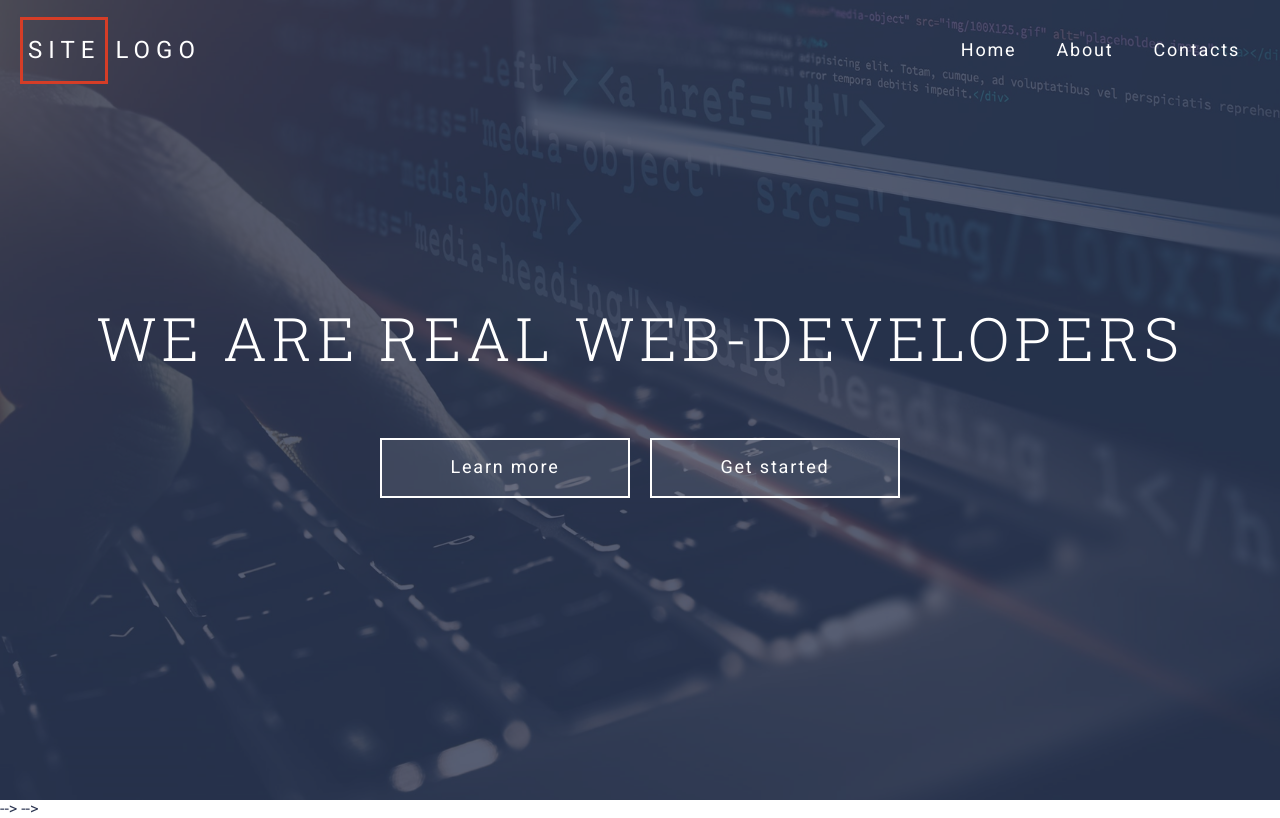
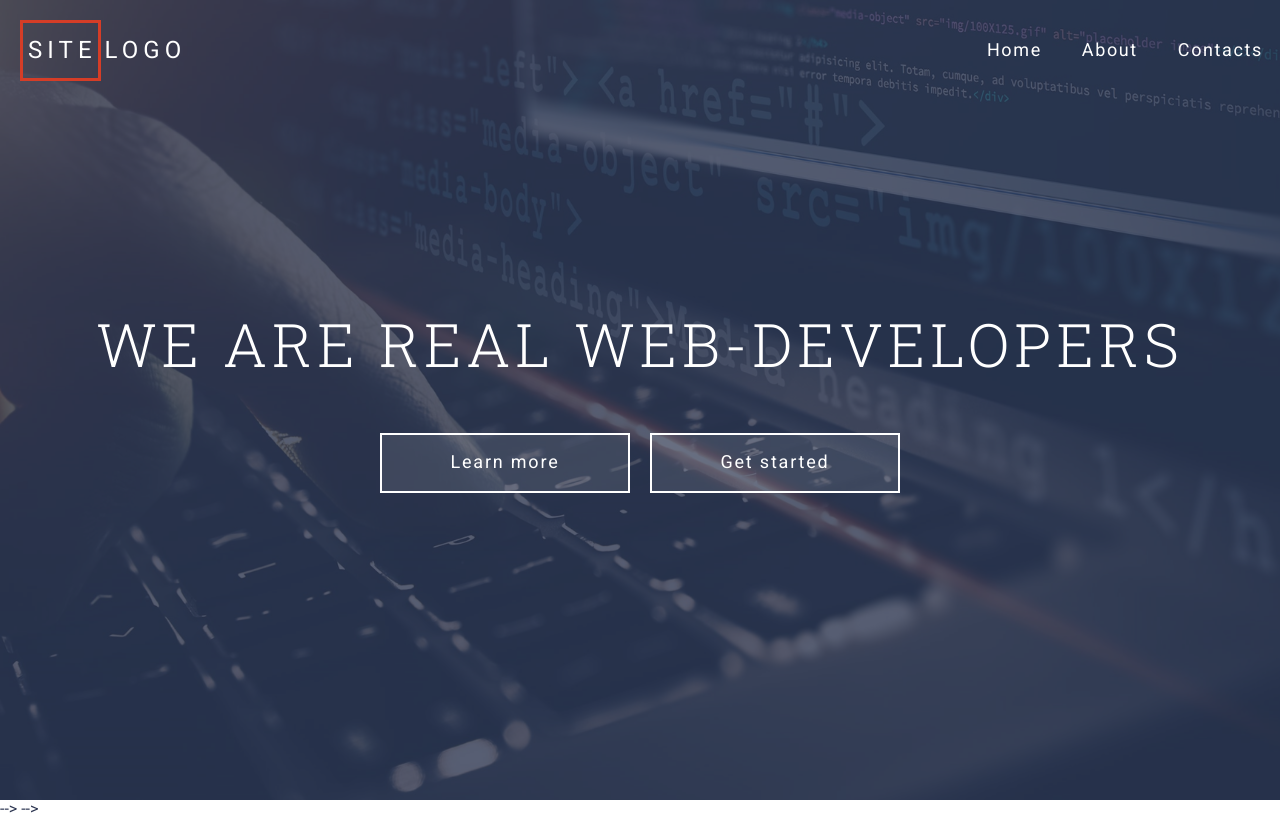
Before and after one commit to AlexSkrud/my_project, a website: page index.html in a window 1280 px wide. Drawn offline with Linux system fonts and the light colour scheme.

Commit message:
попиксельная обработка header

```diff
--- a/assets/scss/common/_typography.scss
+++ b/assets/scss/common/_typography.scss
@@ -17,7 +17,7 @@ body {
 
 h1 {
   letter-spacing: 0.08em;
-
+  line-height: 1.2em;
   font-family: $font-header;
   font-size: 3.75rem;
   font-weight: 300;
--- a/assets/scss/components/header/_header-content.scss
+++ b/assets/scss/components/header/_header-content.scss
@@ -8,7 +8,7 @@
   }
 
   &__title {
-    margin: 0 0 66px;
+    margin: 0 0 53px;
 
     text-align: center;
   }
--- a/assets/scss/components/header/_header-logo.scss
+++ b/assets/scss/components/header/_header-logo.scss
@@ -1,13 +1,13 @@
 .header-logo {
-  letter-spacing: 0.25em;
+  letter-spacing: 0.21em;
 
-  font-size: 24px;
+  font-size: 1.5rem;
 
   &__accent {
     display: inline-block;
 
-    margin-right: 7px;
-    padding: 17px 5px 17px 5px;
+    margin-right: 4px;
+    padding: 14px 1px 13px 5px;
 
     border: 3px solid #d53d27;
   }
--- a/assets/scss/components/header/_header-navbar.scss
+++ b/assets/scss/components/header/_header-navbar.scss
@@ -10,7 +10,7 @@
     justify-content: end;
 
     grid-template-columns: repeat(auto-fit, minmax(50px, max-content));
-    @include unlist;
+    @include unlist(0 -23px 0 0);
   }
 
   &__item {
@@ -21,9 +21,8 @@
     display: block;
 
     padding: $gap $gap-sm;
-
     transition: color 0.5s;
-    letter-spacing: 0.1em;
+    letter-spacing: 0.09em;
 
     font-size: 18px;
 
```
Also changed, not shown: assets/css/style.css.
